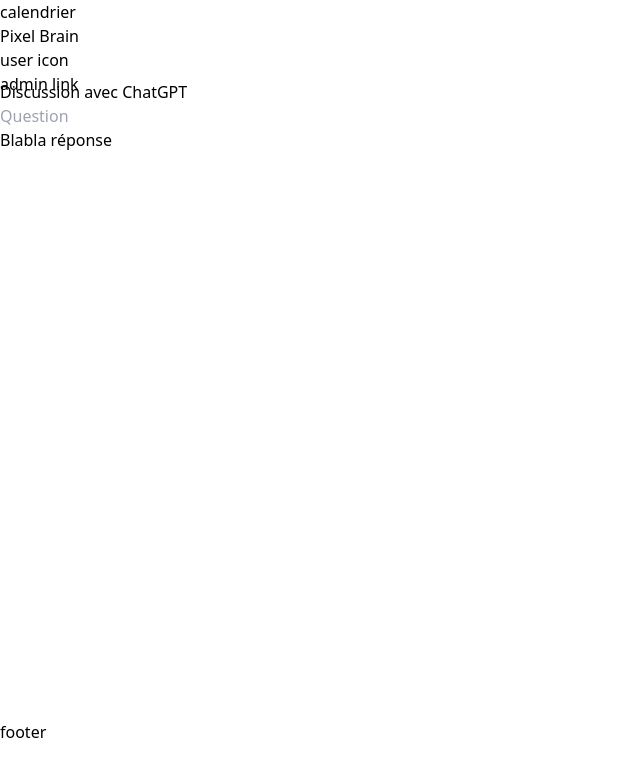
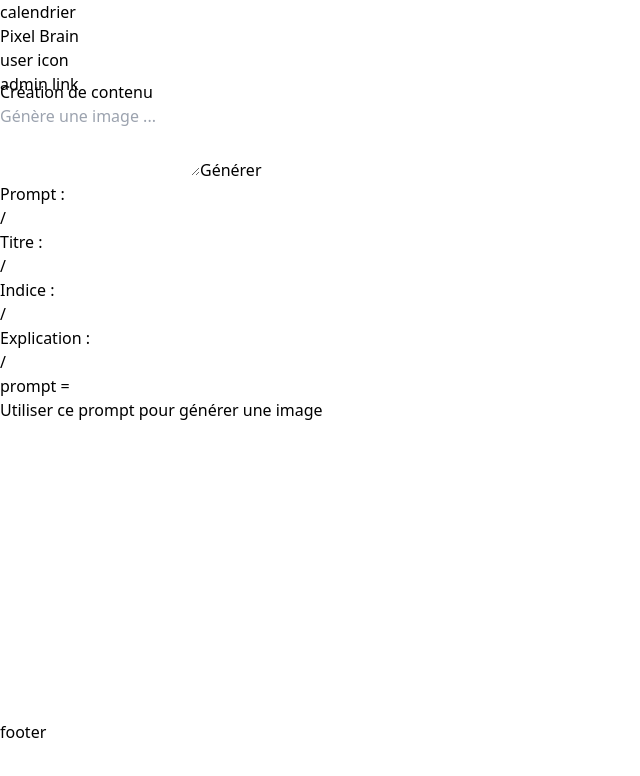
Before and after one commit to ThomasBerranger/Pixia, a React (Vite) app: page /admin in a window 1280 px wide. Shown: the top 776 px of the page, without its empty margins (0-640 px from the left). Built offline with nearby package versions, Linux system fonts and the light colour scheme.

Commit message:
Prompt and Image Generator in progress

```diff
--- a/package.json
+++ b/package.json
@@ -10,6 +10,7 @@
     "preview": "vite preview"
   },
   "dependencies": {
+    "openai": "^5.20.2",
     "react": "^19.1.1",
     "react-dom": "^19.1.1",
     "react-icons": "^5.5.0",
--- a/src/Admin.tsx
+++ /dev/null
@@ -1,13 +0,0 @@
-function Admin() {
-    return (
-        <>
-            <div className="w-2/5 border border-purple-500 rounded p-5">
-                <p>Discussion avec ChatGPT</p>
-                <input type="text" className={'w-full rounded px-1 py-0.5 mt-5'} placeholder={'Question'}/>
-                <div className={'bg-white h-20 mt-5 p-1 text-gray-500'}>Blabla réponse</div>
-            </div>
-        </>
-    )
-}
-
-export default Admin
--- /dev/null
+++ b/src/Admin/Admin.tsx
@@ -0,0 +1,91 @@
+import {useState} from 'react'
+import PromptGenerator from "./PromptGenerator.tsx"
+import type {ApiResponse} from "../types/apiResponse.ts"
+import * as React from "react"
+import ImageGenerator from "./ImageGenerator.tsx"
+// import OpenAI from 'openai'
+
+// const openai = new OpenAI({
+//     apiKey: import.meta.env.VITE_OPENAI_API_KEY,
+//     dangerouslyAllowBrowser: true
+// })
+
+function Admin() {
+    const [loading, setLoading] = useState<boolean>(false)
+    const [response, setResponse] = useState<ApiResponse>({
+        result: undefined,
+        title: undefined,
+        explanation: undefined,
+        hint: undefined
+    })
+
+    async function handleSubmit(e?: React.FormEvent): Promise<void> {
+        e?.preventDefault()
+
+        if (!prompt) return
+
+        setLoading(true)
+
+        try {
+            // const response = await openai.chat.completions.create({
+            //     model: "gpt-3.5-turbo",
+            //     messages: [{role: "user", content: `
+            //     Tu vas recevoir une demande de génération de prompt destiné à la génération d'une image.
+            //     Il est possible que la demande ne soit pas précise alors ce sera à toi de choisir les sources de l'image.
+            //     Je souhaite que tu génères le prompt parfait pour la création de cette image car les sources de cette dernière devront être devinées.
+            //     Dans ton prompt n'hésite pas à mentionner le nom des sources et des personnages ainsi que des éléments liés aux sources.
+            //     L'indice généré ne devra pas mentionner le nom des personnage ainsi que les titres des sources.
+            //     Ta réponse sera devra respectée ce format :
+            //     "Prompt: le prompt généré avec un maximum de détailles sur ce qui est visible afin que la demande soit respectée
+            //     Title: les noms simplifiées des sources, ex: Batman et Titanic
+            //     Hint: un indice destiné au joueur s'il ne devine pas les sources
+            //     Explanation: une explication de ce qui est visible sur l'image à partir du prompt"
+            //     Voici la demande :
+            //     ${prompt}`}],
+            // })
+
+            const response = {
+                'choices': {
+                    0: {
+                        'message': {
+                            'content':
+                                'Prompt: Imaginez une scène où Batman est debout sur la proue du Titanic, les bras écartés, tandis que le Joker glisse derrière lui, sourire sadique aux lèvres. Les deux univers se rencontrent dans un mélange inattendu de mystère et de tragédie.\n' +
+                                '\n' +
+                                'Title: Batman + Titanic \n' +
+                                '\n' +
+                                'Hint: L\'un de ces films met en scène un justicier masqué combattant le crime à Gotham City, tandis que l\'autre raconte l\'histoire de l\'amour tragique entre Jack et Rose à bord du navire Titanic.' +
+                                '\n' +
+                                'Explanation: Le prompt généré propose une image surréaliste où les personnages de Batman et du Joker, issus de l\'univers sombre de Gotham City, se retrouvent dans l\'univers tragique du Titanic. Cette fusion des deux mondes crée une atmosphère unique et inattendue.'
+                        }
+                    }
+                }
+            };
+
+            setResponse(prev => ({
+                ...prev,
+                result: response.choices[0].message.content?.match(/Prompt:\s*(.*?)\s*Title/)?.[1],
+                title: response.choices[0].message.content?.match(/Title:\s*(.*?)\s*Hint/)?.[1],
+                hint: response.choices[0].message.content?.match(/Hint:\s*(.*?)\s*Explanation/)?.[1],
+                explanation: response.choices[0].message.content?.match(/Explanation:\s*(.*)/)?.[1]
+            }))
+        } catch (err) {
+            console.error(err)
+        } finally {
+            setLoading(false)
+        }
+
+
+        setLoading(false)
+    }
+
+    return (
+        <>
+            <div className="w-3/5 border border-purple-500 rounded p-5 my-10">
+                <PromptGenerator response={response} loading={loading} onPromptSubmit={handleSubmit}/>
+                <ImageGenerator prompt={response.result}/>
+            </div>
+        </>
+    )
+}
+
+export default Admin
--- /dev/null
+++ b/src/Admin/ImageGenerator.tsx
@@ -0,0 +1,38 @@
+import {useState} from "react";
+
+function ImageGenerator({prompt}: { prompt: string | undefined }) {
+    const [loading, setLoading] = useState<boolean>(false)
+    const [image, setImage] = useState<string>('')
+
+    function handleOpenAIImage(): void {
+        setLoading(true)
+
+        setTimeout(() => {
+            const response = {
+                "data": [
+                    {
+                        "url": "https://imgs.search.brave.com/nTI72J0QlRf4qIsJwSSrEpw0OyBokWGFsrF4G6W4_7U/rs:fit:860:0:0:0/g:ce/aHR0cHM6Ly90NC5m/dGNkbi5uZXQvanBn/LzAyLzI3LzU4Lzk5/LzM2MF9GXzIyNzU4/OTk5Nl9zajNlbVZt/Z2g5dkRqWFRlcjZ4/RnZCZXFEV1lTVUdn/RC5qcGc"
+                    }
+                ]
+            };
+
+            setImage(response.data[0].url)
+            setLoading(false)
+        }, 1000)
+    }
+
+    return <>
+        <p className={'my-5'}>prompt = {prompt}</p>
+
+        <button className={'w-full bg-red-100 rounded mt-5 py-1'} onClick={handleOpenAIImage}>
+            {loading ? 'Génération...' : 'Utiliser ce prompt pour générer une image'}
+        </button>
+
+        {image &&
+            <div className="w-full flex justify-center mt-5">
+                <img src={image} alt="Test" className="max-h-28"/>
+            </div>}
+    </>
+}
+
+export default ImageGenerator
--- /dev/null
+++ b/src/Admin/PromptGenerator.tsx
@@ -0,0 +1,37 @@
+import {useState} from "react"
+import type {ApiResponse} from "../types/apiResponse.ts"
+import * as React from "react";
+
+function PromptGenerator({ response, loading, onPromptSubmit }: { response: ApiResponse, loading: boolean, onPromptSubmit: (e?: React.FormEvent) => Promise<void> }) {
+    const [prompt, setPrompt] = useState<string>('')
+
+    return <>
+        <h1 className={'font-semibold'}>Création de contenu</h1>
+
+        <form className="flex gap-2 mt-4" onSubmit={onPromptSubmit}>
+            <textarea className={'w-full rounded px-1'} placeholder={"Génère une image ..."}
+                      rows={3}
+                      value={prompt} onChange={(e) => setPrompt(e.target.value)}/>
+
+            <button disabled={loading}
+                    className={'btn border border-black p-0.5 rounded'}>
+                {loading ? 'Génération...' : 'Générer'}
+            </button>
+        </form>
+
+        <p className={'mt-2'}>Prompt :</p>
+        <p className={'w-full bg-white p-1 text-gray-500'}>{response.result ?? '/'}</p>
+
+        <p className={'mt-2'}>Titre :</p>
+        <p className={'w-full bg-white p-1 text-gray-500'}>{response.title ?? '/'}</p>
+
+        <p className={'mt-2'}>Indice :</p>
+        <p className={'w-full bg-white p-1 text-gray-500'}>{response.hint ?? '/'}</p>
+
+        <p className={'mt-2'}>Explication :</p>
+        <p className={'w-full bg-white p-1 text-gray-500'}>{response.explanation ?? '/'}</p>
+
+    </>
+}
+
+export default PromptGenerator
--- a/src/App.tsx
+++ b/src/App.tsx
@@ -1,8 +1,8 @@
 import Header from "./Layout/Header.tsx";
 import Footer from "./Layout/Footer.tsx";
 import {Route, Routes} from "react-router-dom";
-import Admin from "./Admin.tsx";
-import Game from "./Game.tsx";
+import Admin from "./Admin/Admin.tsx";
+import Game from "./Game/Game.tsx";
 
 function App() {
     return (
--- a/src/index.css
+++ b/src/index.css
@@ -7,5 +7,5 @@ header, footer {
 }
 
 main {
-    height: 80vh;
+    min-height: 80vh;
 }
--- /dev/null
+++ b/src/types/apiResponse.ts
@@ -0,0 +1,6 @@
+export interface ApiResponse {
+    result: string | undefined;
+    title: string | undefined;
+    explanation: string | undefined;
+    hint: string | undefined;
+}
```
Also changed, not shown: src/Game/Game.tsx (renamed from src/Game.tsx), 1 other file (tests, documents, lock files or other folders).
